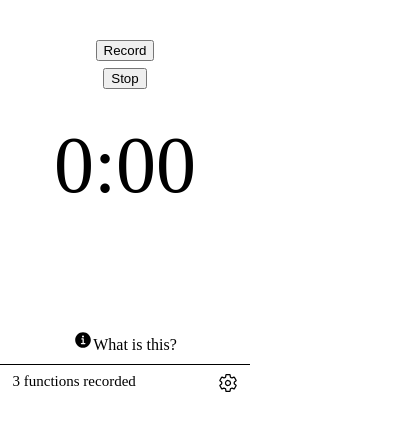
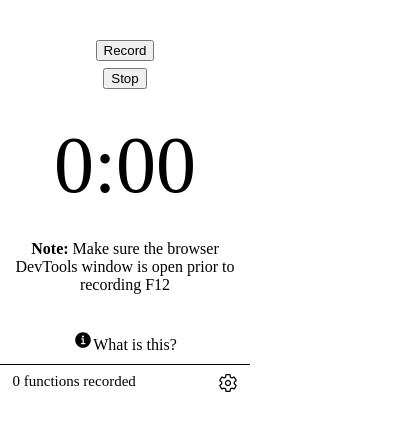
Before and after one commit to mf-dom/dom-eternal, a browser extension: page popup-src/popup.html in a window 400 px wide. Drawn offline with Linux system fonts and the light colour scheme.

Commit message:
Adds a bit more functionality + note

```diff
--- a/popup-src/popup.html
+++ b/popup-src/popup.html
@@ -66,6 +66,13 @@
             justify-content:center;
             width: 100%;
         }
+
+        .note {
+            top: 60%;
+            position: absolute;
+            justify-content:center;
+            width: 100%;
+        }
     </style>
 </head>
 
@@ -79,13 +86,16 @@
     <div id="stopwatch">
         0:00
     </div>
+    <div class="note">
+        <strong>Note:</strong> Make sure the browser DevTools window is open prior to recording <kb>F12</kb>
+    </div>
     <div id="infobtn">
         <input type="image" src="../assets/information-circle.svg" id="info">
         <p>What is this?</p>
     </div>
     <div class="bottomthing">
             <div id="function-count-text">
-                3 functions recorded
+                <span id="numFunctions">0</span> functions recorded
             </div>
             <div id="settingsbtn">
                 <input type="image" src="../assets/settings-outline.svg" id="settings">
```
Also changed, not shown: devtools-src/devtools.html (+1 -1 lines), devtools-src/panel.html (+1 -0 lines), devtools-src/panel.js (+16 -0 lines).
